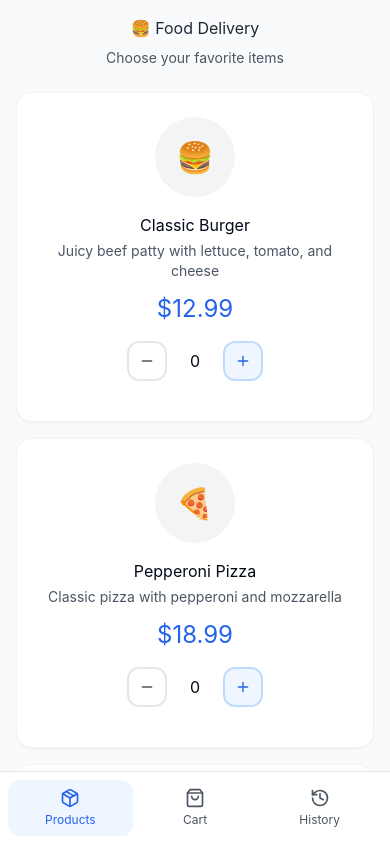
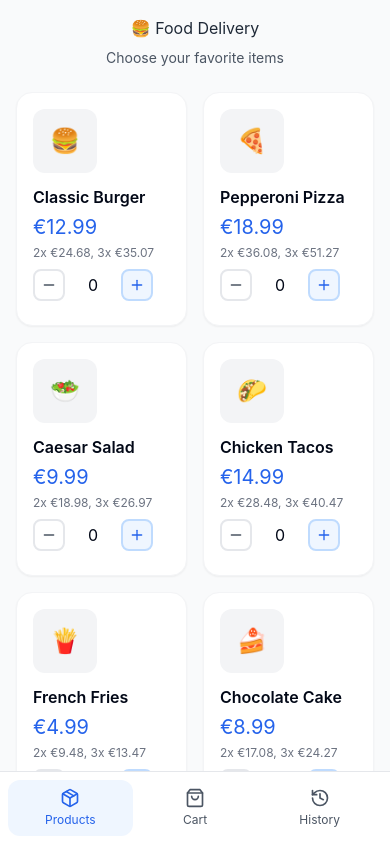
Before and after one commit to dzekuza/TG, a React (Vite) app: page / in a window 390 px wide. Built offline with nearby package versions, Linux system fonts and the light colour scheme.

Commit message:
feat: show multi-quantity prices on product card, all customer UI/UX improvements

```diff
--- a/src/App.jsx
+++ b/src/App.jsx
@@ -93,7 +93,7 @@ export default function App() {
     setCart({});
   };
 
-  const handleSubmitOrder = async () => {
+  const handleSubmitOrder = async ({ address, comment } = {}) => {
     if (!user) {
       alert('Please log in to place an order');
       return;
@@ -110,8 +110,8 @@ export default function App() {
       const orderData = {
         meal: cartItems.map(product => `${product.name} x${cart[product.id]}`).join(', '),
         user: user,
-        location: { lat: 0, lng: 0 }, // You can implement location detection
-        comment: ''
+        location: address ? { manual: address } : { lat: 0, lng: 0 },
+        comment: comment || ''
       };
 
       const response = await fetch('/api/order', {
@@ -139,6 +139,8 @@ export default function App() {
     }
   };
 
+  const handleGoToCart = () => setActiveTab('orders');
+
   const totalItems = Object.values(cart).reduce((sum, quantity) => sum + quantity, 0);
 
   const renderContent = () => {
@@ -149,6 +151,7 @@ export default function App() {
             products={products}
             cart={cart}
             onQuantityChange={handleQuantityChange}
+            onGoToCart={handleGoToCart}
           />
         );
       case 'orders':
--- a/src/components/OrderProcessing.jsx
+++ b/src/components/OrderProcessing.jsx
@@ -1,9 +1,30 @@
-import { Trash2, MapPin, Phone } from 'lucide-react';
+import { Trash2, MapPin } from 'lucide-react';
+import { useState } from 'react';
 
 export function OrderProcessing({ products, cart, onQuantityChange, onClearCart, onSubmitOrder }) {
+  const [address, setAddress] = useState('');
+  const [comment, setComment] = useState('');
   const cartItems = products.filter(product => cart[product.id] > 0);
-  const totalAmount = cartItems.reduce((sum, product) => sum + (product.price * cart[product.id]), 0);
   const totalItems = Object.values(cart).reduce((sum, quantity) => sum + quantity, 0);
+  const totalQty = totalItems;
+  const baseTotal = cartItems.reduce((sum, product) => sum + (product.price * cart[product.id]), 0);
+
+  // Discount logic: 10% off for 1 more, 20% for 2 more, etc. (max 30%)
+  let discount = 0;
+  let nextDiscount = 0;
+  let nextQty = 0;
+  if (totalQty >= 2) {
+    discount = Math.min(0.1 * (totalQty - 1), 0.3);
+  }
+  if (totalQty >= 1 && totalQty < 4) {
+    nextDiscount = 0.1 * totalQty;
+    nextQty = 1;
+  } else if (totalQty < 6) {
+    nextDiscount = 0.1 * (totalQty + 1 - 1);
+    nextQty = 6 - totalQty;
+  }
+  const discountAmount = baseTotal * discount;
+  const total = baseTotal - discountAmount;
 
   if (cartItems.length === 0) {
     return (
@@ -33,7 +54,6 @@ export function OrderProcessing({ products, cart, onQuantityChange, onClearCart,
               <div className="w-16 h-16 rounded-xl bg-gray-100 flex items-center justify-center flex-shrink-0">
                 <span className="text-2xl">{product.emoji}</span>
               </div>
-
               <div className="flex-1">
                 <h3 className="mb-1">{product.name}</h3>
                 <p className="text-gray-600 text-sm mb-2">${product.price.toFixed(2)} each</p>
@@ -54,33 +74,72 @@ export function OrderProcessing({ products, cart, onQuantityChange, onClearCart,
         ))}
       </div>
 
+      {/* Upsell/discount message */}
+      {totalQty > 0 && discount < 0.3 && (
+        <div className="bg-yellow-50 border border-yellow-200 rounded-2xl p-4 mb-6 text-yellow-800 text-center text-sm">
+          Add 1 more item for {Math.round((nextDiscount) * 100)}% off your total!
+        </div>
+      )}
+      {discount > 0 && (
+        <div className="bg-green-50 border border-green-200 rounded-2xl p-4 mb-6 text-green-800 text-center text-sm">
+          Discount applied: -{Math.round(discount * 100)}%
+        </div>
+      )}
+
+      {/* Only show total */}
       <div className="bg-blue-50 rounded-2xl p-4 mb-6 border border-blue-100">
-        <div className="flex justify-between items-center mb-3">
-          <span className="text-gray-700">Subtotal:</span>
-          <span className="text-gray-900">${totalAmount.toFixed(2)}</span>
-        </div>
-        <div className="flex justify-between items-center mb-3">
-          <span className="text-gray-700">Delivery Fee:</span>
-          <span className="text-gray-900">$2.99</span>
-        </div>
-        <div className="border-t border-blue-200 pt-3">
-          <div className="flex justify-between items-center">
-            <span className="text-lg text-gray-800">Total:</span>
-            <span className="text-xl text-blue-600">${(totalAmount + 2.99).toFixed(2)}</span>
-          </div>
+        <div className="flex justify-between items-center">
+          <span className="text-lg text-gray-800">Total:</span>
+          <span className="text-xl text-blue-600">${total.toFixed(2)}</span>
         </div>
       </div>
 
-      <div className="space-y-3 mb-6">
-        <button className="w-full bg-gray-100 hover:bg-gray-200 transition-colors rounded-xl p-4 flex items-center gap-3">
-          <MapPin className="w-5 h-5 text-gray-600" />
-          <span className="text-gray-700">Add delivery address</span>
-        </button>
+      {/* User instruction after price */}
+      <div className="mb-6 text-center text-gray-700 text-sm">
+        Prepare cash and don&apos;t be late in agreed location.
+      </div>
 
-        <button className="w-full bg-gray-100 hover:bg-gray-200 transition-colors rounded-xl p-4 flex items-center gap-3">
-          <Phone className="w-5 h-5 text-gray-600" />
-          <span className="text-gray-700">Add phone number</span>
-        </button>
+      {/* Address field with Google Maps and paste */}
+      <div className="mb-6">
+        <label className="block text-gray-700 mb-2">Delivery Address</label>
+        <div className="flex gap-2">
+          <input
+            type="text"
+            className="flex-1 rounded-xl border border-gray-300 p-3 text-gray-800"
+            placeholder="Enter address or paste Google Maps link"
+            value={address}
+            onChange={e => setAddress(e.target.value)}
+          />
+          <button
+            type="button"
+            className="bg-blue-100 text-blue-700 px-3 py-2 rounded-xl text-xs font-semibold hover:bg-blue-200"
+            onClick={() => window.open('https://maps.google.com', '_blank')}
+          >
+            Get my address
+          </button>
+          <button
+            type="button"
+            className="bg-gray-100 text-gray-700 px-3 py-2 rounded-xl text-xs font-semibold hover:bg-gray-200"
+            onClick={async () => {
+              const text = await navigator.clipboard.readText();
+              setAddress(text);
+            }}
+          >
+            Paste location
+          </button>
+        </div>
+      </div>
+
+      {/* Comments area */}
+      <div className="mb-6">
+        <label className="block text-gray-700 mb-2">Comments</label>
+        <textarea
+          className="w-full rounded-xl border border-gray-300 p-3 text-gray-800"
+          placeholder="Any notes for the courier? (optional)"
+          value={comment}
+          onChange={e => setComment(e.target.value)}
+          rows={2}
+        />
       </div>
 
       <div className="flex gap-3">
@@ -91,7 +150,7 @@ export function OrderProcessing({ products, cart, onQuantityChange, onClearCart,
           Clear Cart
         </button>
         <button
-          onClick={onSubmitOrder}
+          onClick={() => onSubmitOrder({ address, comment })}
           className="flex-1 bg-green-500 hover:bg-green-600 transition-colors rounded-xl p-4 text-white"
         >
           Place Order
--- a/src/components/ProductCard.jsx
+++ b/src/components/ProductCard.jsx
@@ -11,39 +11,41 @@ export function ProductCard({ product, quantity, onQuantityChange }) {
     onQuantityChange(product.id, quantity + 1);
   };
 
+  // Calculate discounted prices for 2x and 3x
+  const price1 = product.price;
+  const price2 = (product.price * 2 * 0.95); // 5% off for 2
+  const price3 = (product.price * 3 * 0.90); // 10% off for 3
+
   return (
-    <div className="bg-white rounded-2xl p-6 shadow-sm border border-gray-100">
-      <div className="flex flex-col items-center text-center">
-        <div className="w-20 h-20 mb-4 rounded-full bg-gray-100 flex items-center justify-center overflow-hidden">
-          <span className="text-3xl">{product.emoji}</span>
+    <div className="bg-white rounded-2xl p-4 shadow-sm border border-gray-100">
+      <div className="flex flex-col items-start text-left">
+        <div className="w-16 h-16 mb-3 rounded-xl bg-gray-100 flex items-center justify-center overflow-hidden">
+          <span className="text-2xl">{product.emoji}</span>
         </div>
-
-        <h3 className="mb-1">{product.name}</h3>
-        <p className="text-gray-600 text-sm mb-3">{product.description}</p>
-        <div className="text-2xl text-blue-600 mb-4">${product.price.toFixed(2)}</div>
-
-        <div className="flex items-center gap-3 mb-4">
+        <h3 className="mb-1 font-semibold text-base">{product.name}</h3>
+        <div className="text-xl text-blue-600 mb-1">€{price1.toFixed(2)}</div>
+        <div className="text-xs text-gray-500 mb-2">
+          2x €{price2.toFixed(2)}, 3x €{price3.toFixed(2)}
+        </div>
+        <div className="flex items-center gap-3 mb-2">
           <button
             onClick={handleDecrease}
-            className="w-10 h-10 rounded-xl border-2 border-gray-200 flex items-center justify-center hover:bg-gray-50 transition-colors"
+            className="w-8 h-8 rounded-lg border-2 border-gray-200 flex items-center justify-center hover:bg-gray-50 transition-colors"
             disabled={quantity === 0}
           >
             <Minus className="w-4 h-4 text-gray-600" />
           </button>
-
           <span className="w-8 text-center">{quantity}</span>
-
           <button
             onClick={handleIncrease}
-            className="w-10 h-10 rounded-xl border-2 border-blue-200 bg-blue-50 flex items-center justify-center hover:bg-blue-100 transition-colors"
+            className="w-8 h-8 rounded-lg border-2 border-blue-200 bg-blue-50 flex items-center justify-center hover:bg-blue-100 transition-colors"
           >
             <Plus className="w-4 h-4 text-blue-600" />
           </button>
         </div>
-
         {quantity > 0 && (
-          <div className="text-sm text-gray-500">
-            Total: ${(product.price * quantity).toFixed(2)}
+          <div className="text-xs text-gray-500">
+            Total: €{(product.price * quantity).toFixed(2)}
           </div>
         )}
       </div>
--- a/src/components/ProductCatalog.jsx
+++ b/src/components/ProductCatalog.jsx
@@ -1,14 +1,15 @@
 import { ProductCard } from './ProductCard';
 
-export function ProductCatalog({ products, cart, onQuantityChange }) {
+export function ProductCatalog({ products, cart, onQuantityChange, onGoToCart }) {
+  const totalItems = Object.values(cart).reduce((sum, quantity) => sum + quantity, 0);
   return (
-    <div className="p-4 pb-20">
+    <div className="p-4 pb-32 relative">
       <div className="mb-6">
         <h1 className="text-center text-gray-800 mb-2">🍔 Food Delivery</h1>
         <p className="text-center text-gray-600 text-sm">Choose your favorite items</p>
       </div>
 
-      <div className="grid grid-cols-1 sm:grid-cols-2 gap-4">
+      <div className="grid grid-cols-2 gap-4">
         {products.map((product) => (
           <ProductCard
             key={product.id}
@@ -18,6 +19,16 @@ export function ProductCatalog({ products, cart, onQuantityChange }) {
           />
         ))}
       </div>
+
+      {/* Floating Add to Cart Button */}
+      {totalItems > 0 && (
+        <button
+          className="fixed left-1/2 -translate-x-1/2 bottom-20 z-30 bg-blue-600 text-white px-8 py-3 rounded-full shadow-lg text-lg font-semibold flex items-center gap-2 animate-fade-in"
+          onClick={onGoToCart}
+        >
+          🛒 Add to Cart ({totalItems})
+        </button>
+      )}
     </div>
   );
 }
```
Also changed, not shown: 6 other files (tests, documents, lock files or other folders).
